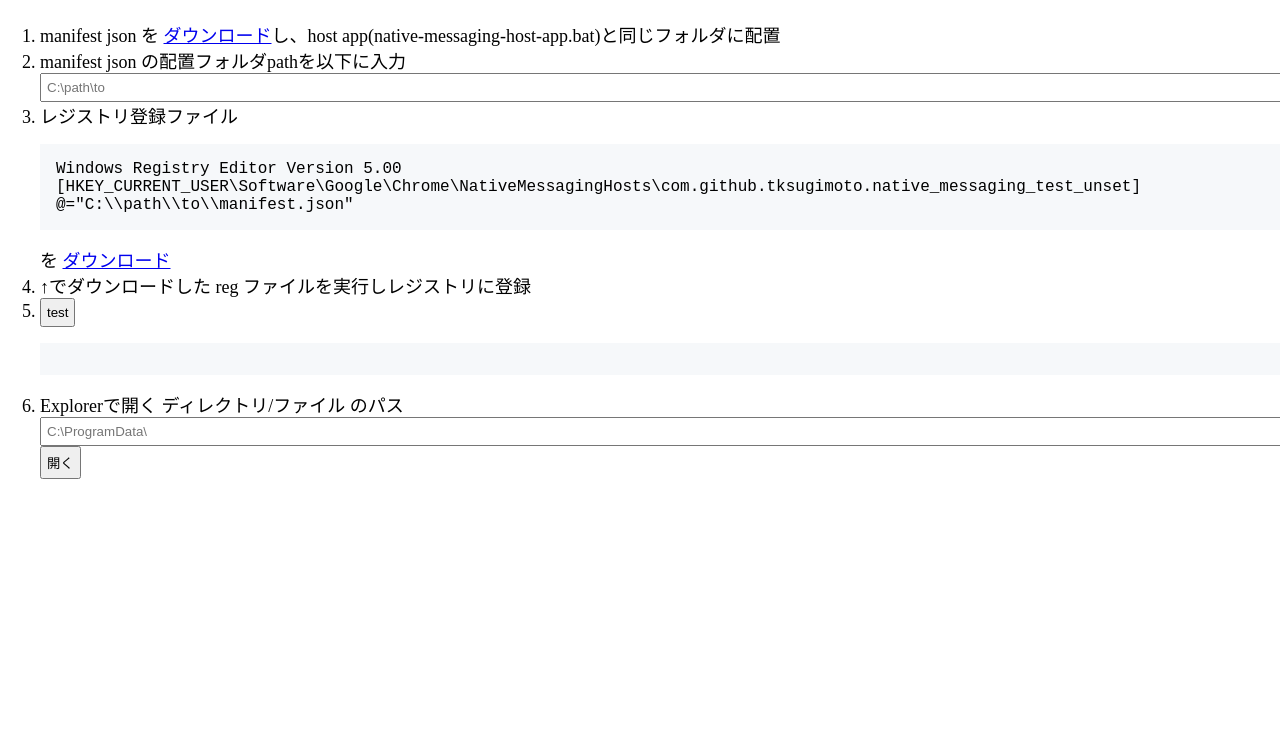
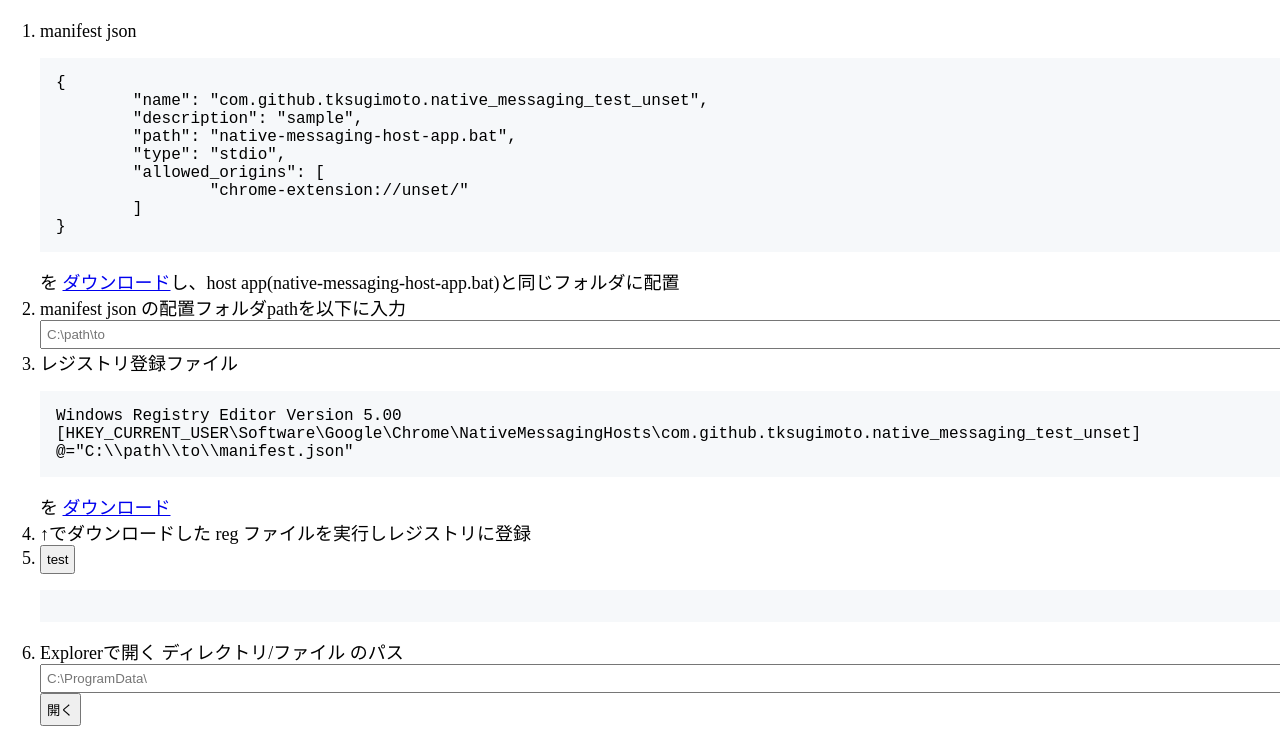
Before and after one commit to tksugimoto/chrome-extension_native-messaging-sample, a browser extension: page chrome-extension/setup/index.html in a window 1280 px wide. Shown: the part 79-823 px from the top of the page. Before the commit the page ends 800 px from the top, so only its background shows below. Drawn offline with Linux system fonts and the light colour scheme.

Commit message:
feat: manifest.json の中身を表示

```diff
--- a/chrome-extension/setup/index.html
+++ b/chrome-extension/setup/index.html
@@ -28,7 +28,10 @@
 		初期設定
 	</h1>
 	<ol>
-		<li>manifest json を <a id="manifest-json-download-link">ダウンロード</a>し、host app(native-messaging-host-app.bat)と同じフォルダに配置</li>
+		<li>
+			manifest json
+			<pre><code id="manifest-json-content"></code></pre>
+			を <a id="manifest-json-download-link">ダウンロード</a>し、host app(native-messaging-host-app.bat)と同じフォルダに配置</li>
 		<li>
 			manifest json の配置フォルダpathを以下に入力<br>
 			<input id="dirPath" placeholder="C:\path\to">
--- a/chrome-extension/setup/main.js
+++ b/chrome-extension/setup/main.js
@@ -3,7 +3,9 @@ import common from '../common.js';
 {
 	const downloadLink = document.getElementById('manifest-json-download-link');
 	const nativeMessagingHostBinaryPath = 'native-messaging-host-app.bat';
-	const blob = new Blob([common.generateManifestJson(nativeMessagingHostBinaryPath)], {
+	const manifestJsonContent = common.generateManifestJson(nativeMessagingHostBinaryPath);
+	document.getElementById('manifest-json-content').innerText = manifestJsonContent;
+	const blob = new Blob([manifestJsonContent], {
 		type: 'text/plain',
 	});
 	downloadLink.href = URL.createObjectURL(blob);
```
